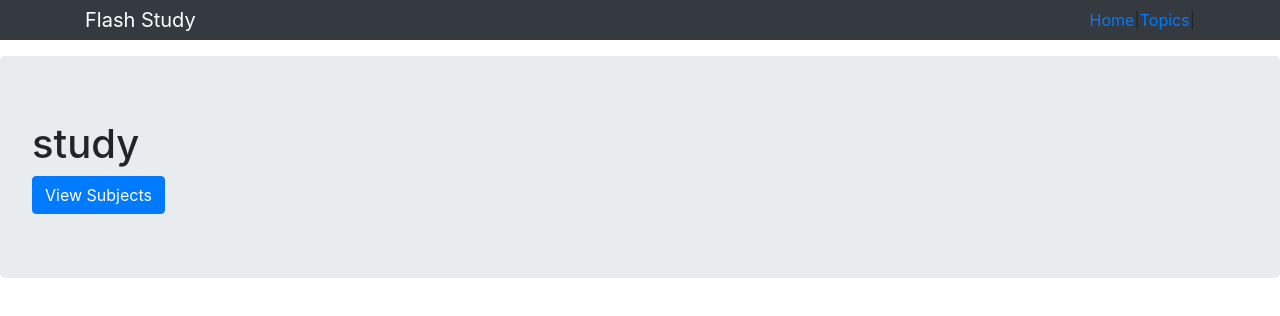
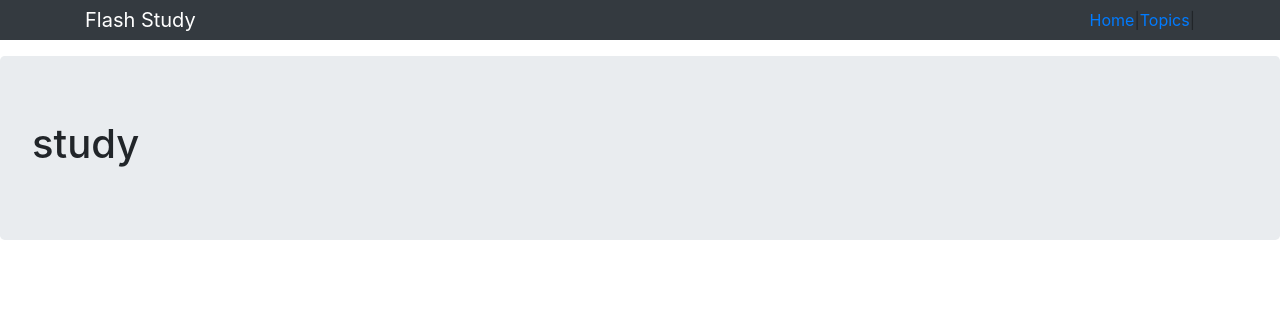
Before and after one commit to tmax818/ReactReduxProject, a React (Create React App) app: page /study in a window 1280 px wide. Shown: the top 316 px of the page. Built offline with nearby package versions, Linux system fonts and the light colour scheme.

Commit message:
Rename Study component to Topic.js.

```diff
--- a/src/components/App.js
+++ b/src/components/App.js
@@ -3,7 +3,7 @@ import Header from "./Header";
 import { Route, Switch } from "react-router-dom";
 import Topics from "../containers/Topics";
 import Home from "./Home";
-import Study from "./Study";
+import Topic from "./Topic";
 
 import "bootstrap/dist/css/bootstrap.min.css";
 
@@ -14,7 +14,7 @@ class App extends Component {
         <Header title="Flash Study" />
         <Switch>
           <Route path="/topics" component={Topics} />
-          <Route path="/:subject" component={Study} />
+          <Route path="/:topic" component={Topic} />
           <Route path="/" component={Home} />
         </Switch>
       </div>
--- a/src/components/Study.js
+++ /dev/null
@@ -1,14 +0,0 @@
-import React, { Component } from "react";
-
-export default class Study extends Component {
-  render() {
-    const { subject } = this.props.match.params;
-    console.log(this.props.match.params.subject);
-    return (
-      <div className="jumbotron">
-        <h1>{subject}</h1>
-        <button className="btn btn-primary">View Subjects</button>
-      </div>
-    );
-  }
-}
--- /dev/null
+++ b/src/components/Topic.js
@@ -0,0 +1,13 @@
+import React, { Component } from "react";
+
+export default class Study extends Component {
+  render() {
+    const { topic } = this.props.match.params;
+
+    return (
+      <div className="jumbotron">
+        <h1>{topic}</h1>
+      </div>
+    );
+  }
+}
--- a/src/containers/TopicList.js
+++ b/src/containers/TopicList.js
@@ -9,10 +9,9 @@ class TopicList extends Component {
   }
 
   renderButtons = () => {
-    console.log(this.props);
     return this.props.topics.map(topic => {
       return (
-        <Link to={`/${topic.title}`} className="btn btn-primary" key={topic.id}>
+        <Link to={`/${topic.title}`} className="btn btn-primary">
           {topic.title}
         </Link>
       );
```
